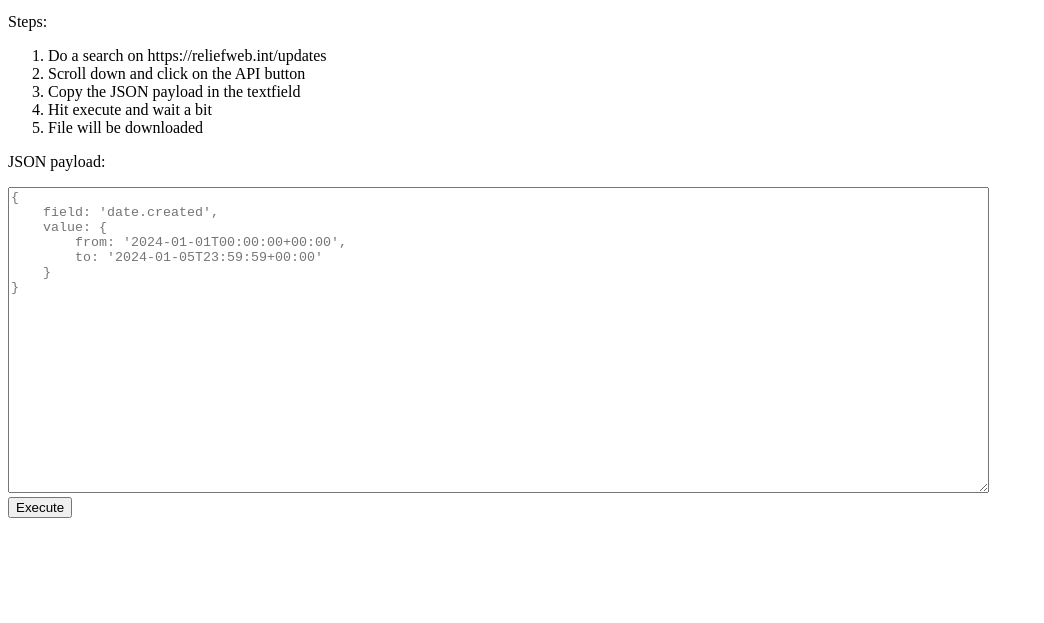
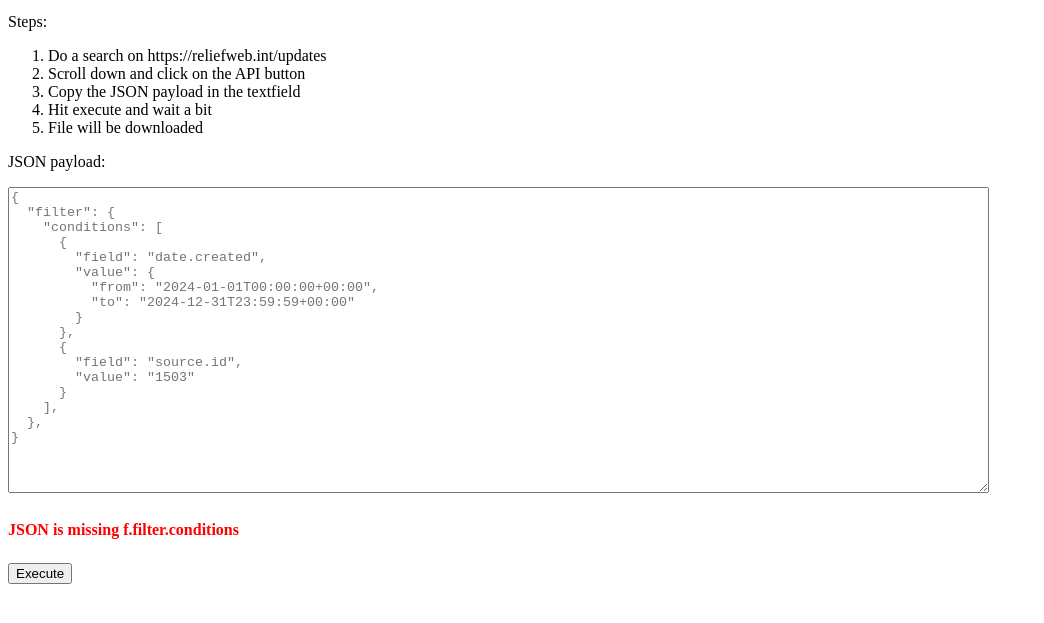
Before and after one commit to UN-OCHA/rw-api-to-csv, a website: page docs/index.html in a window 1280 px wide. Both pictures are taken after a click on the button "Execute". Shown: the part 101-724 px from the top of the page, without its empty margins (0-1044 px from the left). Drawn offline with Linux system fonts and the light colour scheme.

Commit message:
Error handling and styling

```diff
--- a/docs/index.html
+++ b/docs/index.html
@@ -7,6 +7,20 @@ a, a:hover {
   color: #29a4d9;
   padding: 3px;
 }
+
+#message {
+  margin: 1.5rem 0;
+  font-weight: 700;
+}
+
+#message.ok {
+  color: green;
+}
+
+#message.error {
+  color: red;
+}
+
 </style>
 </head>
 <body>
@@ -22,13 +36,24 @@ a, a:hover {
   </ol>
 <div>
   <p>JSON payload: </p>
-  <textarea rows="20" cols="120" id="json_in" placeholder="{
-    field: 'date.created',
-    value: {
-        from: '2024-01-01T00:00:00+00:00',
-        to: '2024-01-05T23:59:59+00:00'
-    }
-}"></textarea>
+  <textarea required rows="20" cols="120" id="json_in" placeholder='{
+  "filter": {
+    "conditions": [
+      {
+        "field": "date.created",
+        "value": {
+          "from": "2024-01-01T00:00:00+00:00",
+          "to": "2024-12-31T23:59:59+00:00"
+        }
+      },
+      {
+        "field": "source.id",
+        "value": "1503"
+      }
+    ],
+  },
+}'></textarea>
+  <div id="message"></div>
   <div><button id="execute">Execute</button></div>
 </div>
 
@@ -216,19 +241,38 @@ async function main(conditions) {
       ])
     }
     console.log(result);
+
+    let msg = document.getElementById('message');
+    msg.innerText = "CSV file generated";
+    msg.classList.add('ok');
+
     downloadBlob(arrayToCsv(output), 'test.csv', 'text/csv;charset=utf-8;');
   });
 }
 
 document.getElementById('execute').addEventListener('click', function () {
-  let json_in = document.getElementById('json_in');
-  let f = JSON.parse(json_in.value);
+  let f = {};
+  let msg = document.getElementById('message');
+  msg.innerText = '';
+  msg.classList.remove(['error', 'ok']);
+
+  try {
+    let json_in = document.getElementById('json_in');
+    f = JSON.parse(json_in.value);
+  }
+  catch (e) {
+    msg.innerText = "JSON isn't valid";
+    msg.classList.add('error');
+  }
 
   if (f.filter && f.filter.conditions) {
     main(f.filter.conditions);
+    msg.innerText = "Generating CSV file";
+    msg.classList.add('ok');
   }
   else {
-    console.error('Invalid input');
+    msg.innerText = "JSON is missing f.filter.conditions";
+    msg.classList.add('error');
   }
 });
 
```
